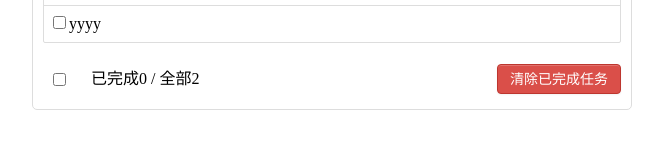
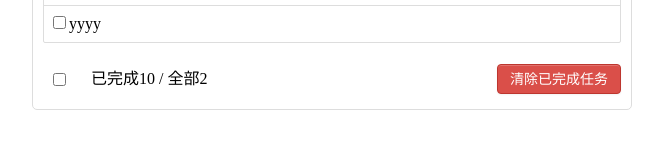
Before and after one commit to sven713/jsj, a React (Create React App) app: page / in a window 1280 px wide. Shown: the part 142-300 px from the top of the page, without its empty margins (308-971 px from the left). Built offline with nearby package versions, Linux system fonts and the light colour scheme.

Commit message:
test push

```diff
--- a/src/components/Footer/index.jsx
+++ b/src/components/Footer/index.jsx
@@ -9,7 +9,7 @@ export default class Footer extends Component {
                     <input type="checkbox" />
                 </label>
                 <span>
-                    <span>已完成0</span> / 全部2
+                    <span>已完成10</span> / 全部2
                 </span>
                 <button className="btn btn-danger">清除已完成任务</button>
             </div>
```
